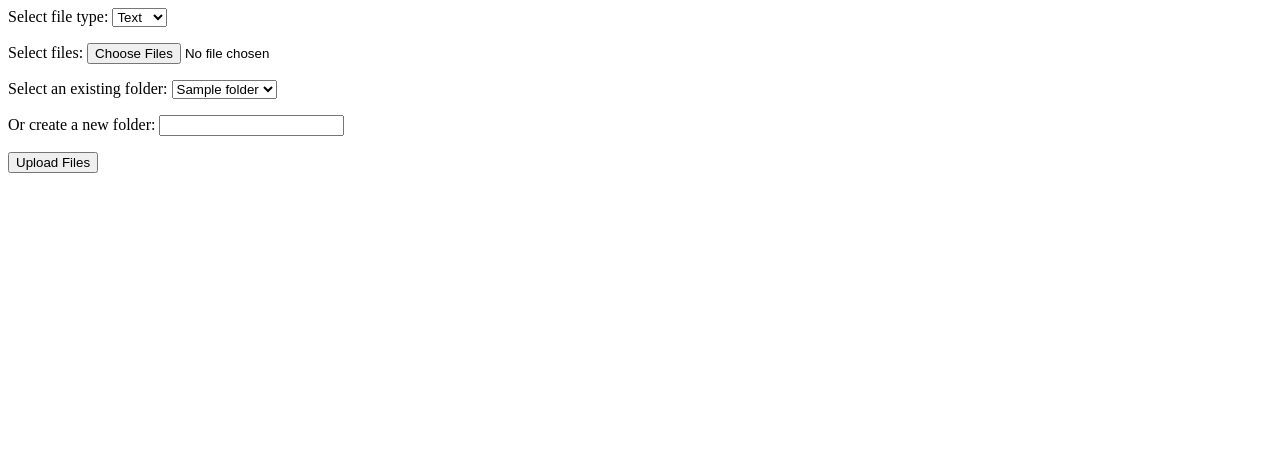
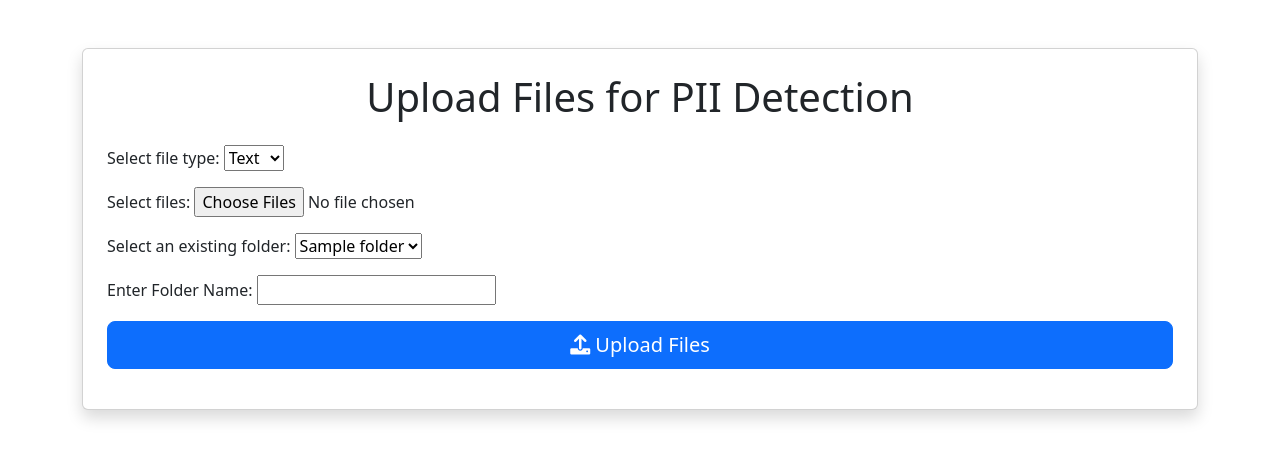
Before and after one commit to MK2code/IDfy-Fraud-Busters, a Django app: page /upload/ in a window 1280 px wide. Shown: the top 460 px of the page. Run offline with Django 5.2, Linux system fonts and the light colour scheme; tables that the repository leaves empty hold one stand-in row (values such as "Sample post").

Commit message:
better UI and functioanlity to read unstructured data

```diff
--- a/privacy_sherlock/pii_detector/forms.py
+++ b/privacy_sherlock/pii_detector/forms.py
@@ -26,7 +26,7 @@ class FileUploadForm(forms.Form):
     )
     file = MultipleFileField(label='Select files')
     folder = forms.ModelChoiceField(queryset=None, required=False, label="Select an existing folder")
-    new_folder_name = forms.CharField(max_length=255, required=False, label='Or create a new folder')
+    new_folder_name = forms.CharField(max_length=255, required=False, label='Enter Folder Name')
 
     def __init__(self, user=None, *args, **kwargs):
         super().__init__(*args, **kwargs)
--- a/privacy_sherlock/pii_detector/templates/pii_detector/upload.html
+++ b/privacy_sherlock/pii_detector/templates/pii_detector/upload.html
@@ -1,28 +1,76 @@
+<!-- Import Bootstrap and FontAwesome -->
+<link href="https://cdn.jsdelivr.net/npm/bootstrap@5.3.0-alpha1/dist/css/bootstrap.min.css" rel="stylesheet">
+<link rel="stylesheet" href="https://cdnjs.cloudflare.com/ajax/libs/font-awesome/6.0.0-beta3/css/all.min.css">
+
+<div class="container my-5">
+    <!-- Form Section -->
+    <div class="card p-4 shadow">
+        <h1 class="text-center mb-4">Upload Files for PII Detection</h1>
         <form method="post" enctype="multipart/form-data">
             {% csrf_token %}
+            <div class="mb-3">
                 {{ form.as_p }}
-    <button type="submit">Upload Files</button>
+            </div>
+            <div class="d-grid">
+                <button type="submit" class="btn btn-primary btn-lg">
+                    <i class="fas fa-upload"></i> Upload Files
+                </button>
+            </div>
         </form>
+    </div>
 
+    <!-- Error Display -->
     {% if error %}
-    <p style="color: red;">{{ error }}</p>
+    <div class="alert alert-danger mt-4">
+        <i class="fas fa-exclamation-triangle"></i> {{ error }}
+    </div>
     {% endif %}
 
+    <!-- Results Section -->
     {% if results %}
-    <h2>Results:</h2>
-    <ul>
+    <h2 class="mt-5">Results:</h2>
+    <div class="row">
         {% for result in results %}
-            <li>
-                <strong>{{ result.file_name }}</strong>
-                <h3>PII Detected:</h3>
-                <ul>
+        <div class="col-md-6 mb-4">
+            <div class="card shadow">
+                <div class="card-body">
+                    <h5 class="card-title">{{ result.file_name }}</h5>
+
+                    <!-- Button 1: Toggle for PII Detected -->
+                    <button class="btn btn-outline-primary mb-3" type="button" data-bs-toggle="collapse" data-bs-target="#piiDetected{{ forloop.counter }}" aria-expanded="false" aria-controls="piiDetected{{ forloop.counter }}">
+                        <i class="fas fa-shield-alt"></i> Show All PII Detected
+                    </button>
+
+                    <!-- Collapsible section for PII Detected -->
+                    <div class="collapse" id="piiDetected{{ forloop.counter }}">
+                        <h6 class="card-subtitle mb-2 text-muted">PII Detected:</h6>
+                        <ul class="list-group mb-3">
                             {% for pii in result.pii_detected %}
-                        <li>{{ pii.type }}: {{ pii.value }}</li>
-                    {% endfor %}
-                </ul>
-                <h3>Anonymized Text:</h3>
-                <pre>{{ result.anonymized_text }}</pre>
+                            <li class="list-group-item">
+                                <strong>{{ pii.type }}</strong>: {{ pii.value }}
                             </li>
                             {% endfor %}
                         </ul>
+                    </div>
+
+                    <!-- Button 2: Toggle for Anonymized Text -->
+                    <button class="btn btn-outline-secondary mb-3" type="button" data-bs-toggle="collapse" data-bs-target="#anonymizedText{{ forloop.counter }}" aria-expanded="false" aria-controls="anonymizedText{{ forloop.counter }}">
+                        <i class="fas fa-user-secret"></i> Show Anonymized Text
+                    </button>
+
+                    <!-- Collapsible section for Anonymized Text -->
+                    <div class="collapse" id="anonymizedText{{ forloop.counter }}">
+                        <h6 class="card-subtitle mb-2 text-muted">Anonymized Text:</h6>
+                        <pre class="bg-light p-3">{{ result.anonymized_text }}</pre>
+                    </div>
+                </div>
+            </div>
+        </div>
+        {% endfor %}
+    </div>
     {% endif %}
+</div>
+
+<!-- Import Bootstrap JS and Popper.js -->
+<script src="https://cdn.jsdelivr.net/npm/@popperjs/core@2.11.6/dist/umd/popper.min.js"></script>
+<script src="https://cdn.jsdelivr.net/npm/bootstrap@5.3.0-alpha1/dist/js/bootstrap.min.js"></script>
--- a/privacy_sherlock/privacy_sherlock/urls.py
+++ b/privacy_sherlock/privacy_sherlock/urls.py
@@ -6,7 +6,5 @@ from django.urls import path, include  # include is used to include app-level UR
 
 urlpatterns = [
     path('admin/', admin.site.urls),
-    # path('ingest/', ingest_data, name='ingest-data'),
-    # path('visualize/', visualize_pii_risk, name='visualize-pii-risk'),
     path('upload/', include('pii_detector.urls')),  # Include the app's URLs here
 ]
```
Also changed, not shown: privacy_sherlock/pii_detector/templates/pii_detector/results.html (+30 -9 lines), privacy_sherlock/pii_detector/utils.py (+25 -2 lines), privacy_sherlock/db.sqlite3. Lines whose indentation alone changed are shown as unchanged.
